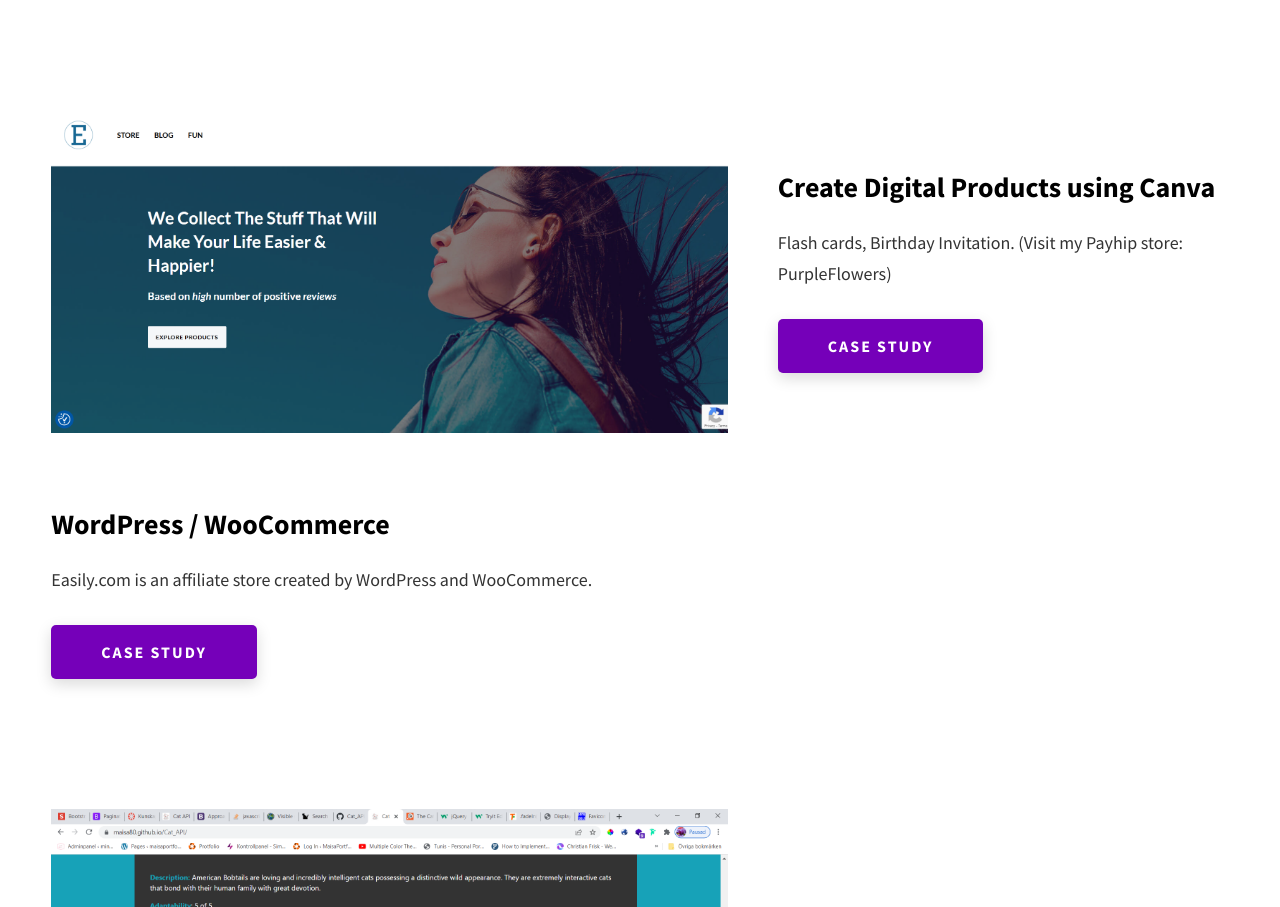
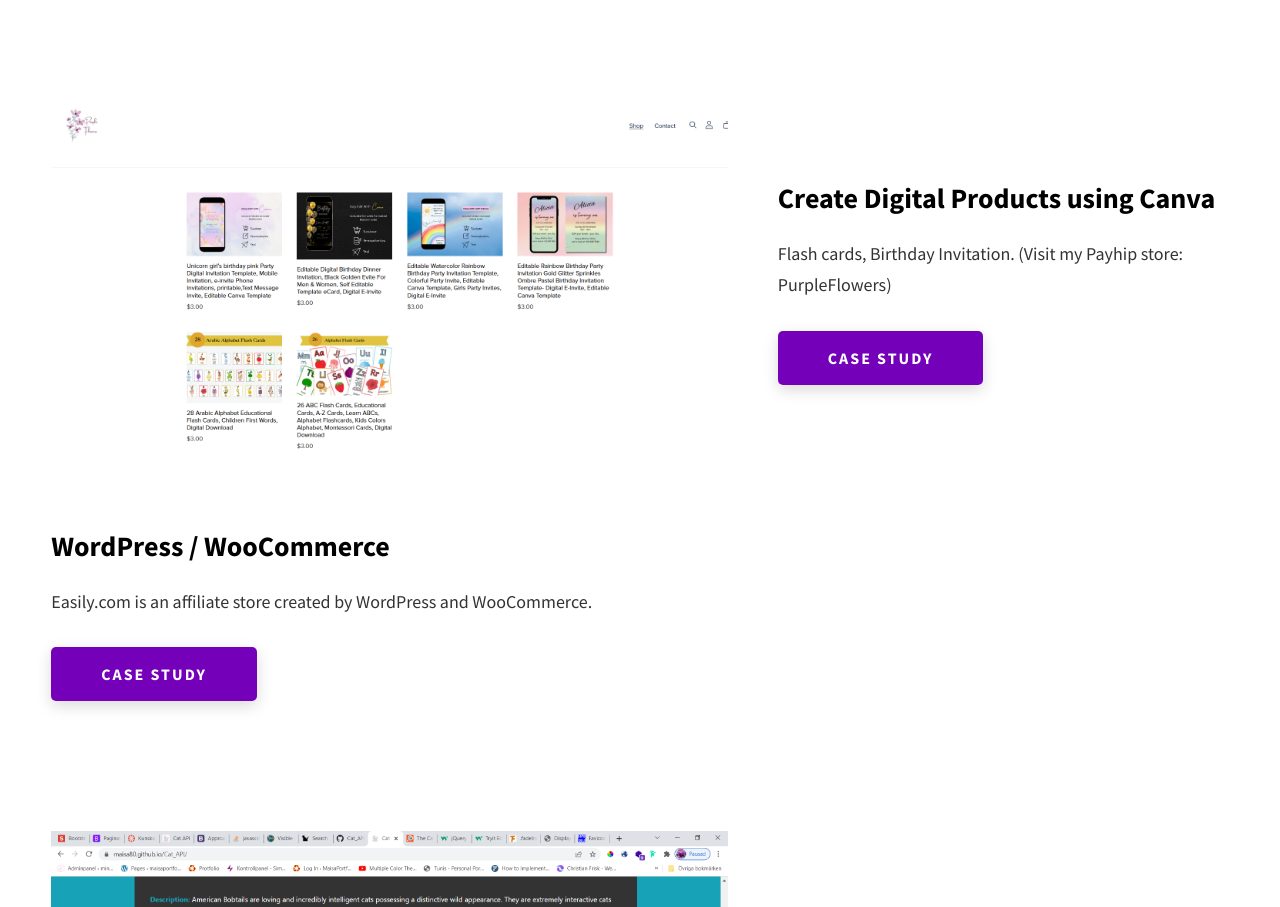
Before and after one commit to maisa80/MaisaPortfolio, a website: page index.html in a window 1280 px wide. Shown: the part 1975-2882 px from the top of the page. Drawn offline with Linux system fonts and the light colour scheme.

Commit message:
update payhip image

```diff
--- a/index.html
+++ b/index.html
@@ -203,7 +203,7 @@
           <div class="projects__row">
             <div class="projects__row-img-cont">
               <img
-                src="./assets/png/wordpress.png"
+                src="./assets/png/Purple Flowers.png"
                 alt="Software Screenshot"
                 class="projects__row-img"
                 loading="lazy"
```
